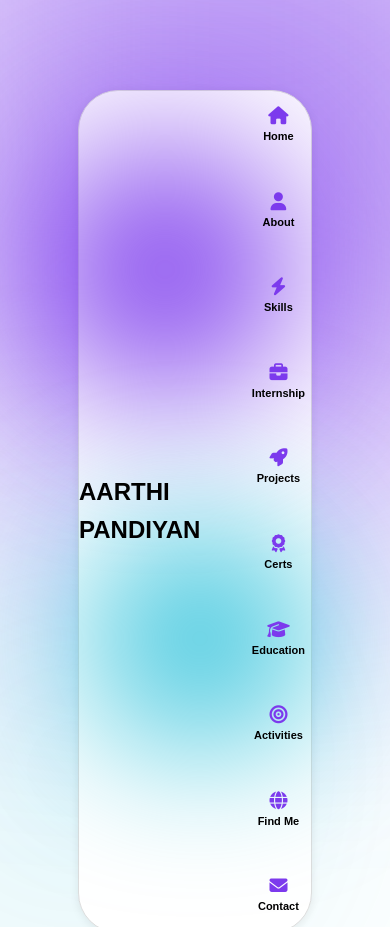
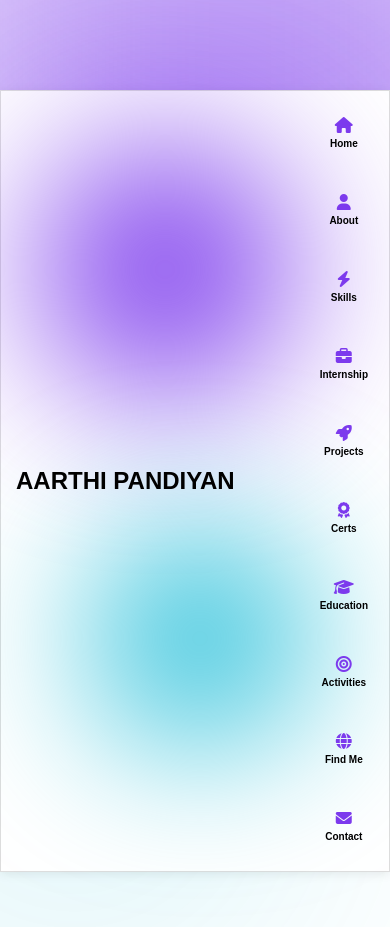
Before and after one commit to ithraap3232-jpg/AARTHIPANDIYAN, a plain HTML site: page index.html in a window 390 px wide. Shown: the top 927 px of the page. Drawn offline with Linux system fonts and the light colour scheme.

Commit message:
Refactor CSS styles for improved layout and design

```diff
--- a/style.css
+++ b/style.css
@@ -939,3 +939,32 @@ form textarea::placeholder {
 form textarea {
     resize: none !important;
 }
+@media (max-width: 768px){
+
+    nav{
+        width: 100%;
+        border-radius: 0;
+        padding: 10px 15px;
+    }
+
+    nav h2{
+        font-size: 18px;
+    }
+
+    nav ul{
+        display: flex;
+        flex-wrap: wrap;
+        justify-content: center;
+        gap: 10px;
+        margin: 0;
+        padding: 0;
+    }
+
+    nav ul li a{
+        font-size: 10px;
+    }
+
+    nav ul li a i{
+        font-size: 16px;
+    }
+}
```
